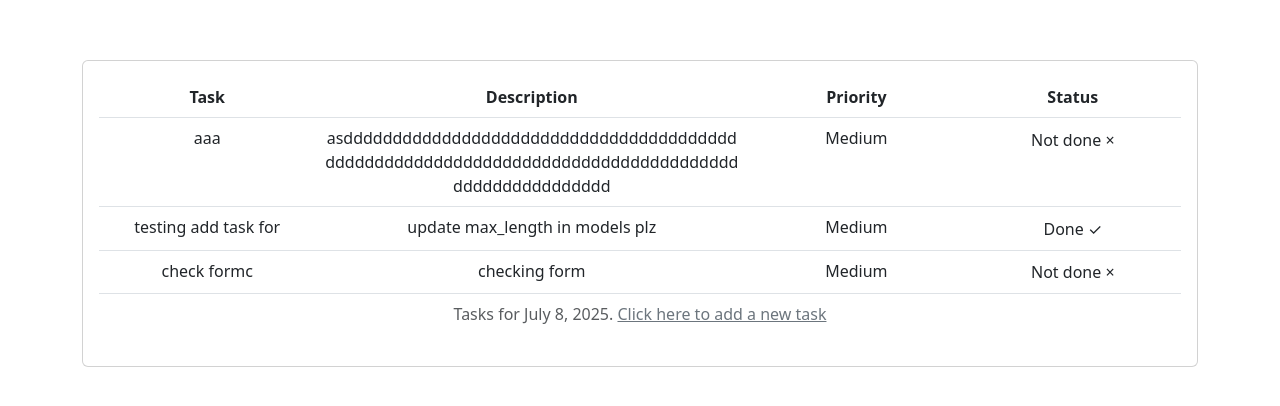
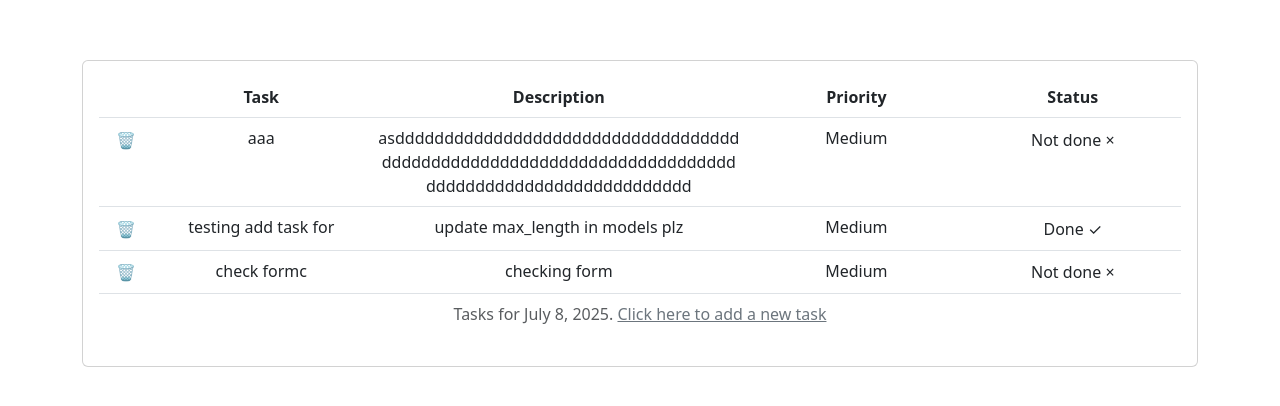
Before and after one commit to Sandal2/django-todolist, a Django app: page /tasks/08-07-2025/ in a window 1280 px wide. Shown: the part 54-460 px from the top of the page. Run offline with Django 5.2, Linux system fonts and the light colour scheme; a user stored in the database is signed in; data comes from the database, SQL or seed files in the repository.

Commit message:
can delete tasks now

```diff
--- a/main/templates/main/tasks.html
+++ b/main/templates/main/tasks.html
@@ -10,8 +10,9 @@
             </caption>
             <thead>
             <tr>
+                <th style="width: 5%;" scope="col" class="text-center"></th>
                 <th style="width: 20%;" scope="col" class="text-center">Task</th>
-                <th style="width: 40%;" scope="col" class="text-wrap text-center">Description</th>
+                <th style="width: 35%;" scope="col" class="text-wrap text-center">Description</th>
                 <th style="width: 20%;" scope="col" class="text-center">Priority</th>
                 <th style="width: 20%;" scope="col" class="text-center">Status</th>
             </tr>
@@ -19,6 +20,12 @@
             <tbody>
             {% for task in tasks %}
             <tr>
+                <td class="text-center">
+                    <form action="{% url 'main:delete' task.pk %}" method="POST">
+                        {% csrf_token %}
+                        <button type="submit" class="btn btn-link text-body p-0 text-decoration-none">🗑️</button>
+                    </form>
+                </td>
                 <td class="text-center">{{ task }}</td>
                 <td class="text-center">{{ task.description }}</td>
                 <td class="text-center">{{ task.get_priority_display }}</td>
```
